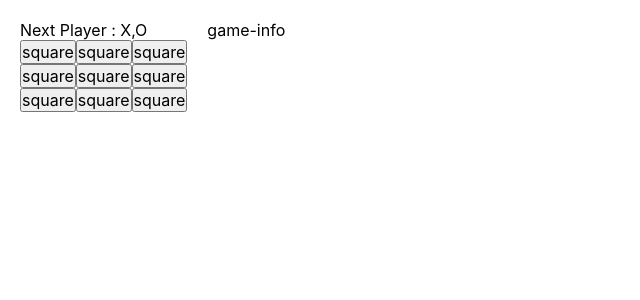
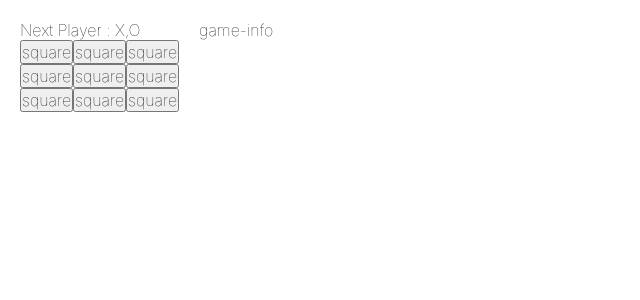
Before and after one commit to JEJU-Ratus/fc-react, a React (Create React App) app in the folder tictactoe/: page / in a window 1280 px wide. Shown: the top 300 px of the page, without its empty margins (0-640 px from the left). Built offline with nearby package versions, Linux system fonts and the light colour scheme.

Commit message:
feat : reset css 추가

```diff
--- a/tictactoe/src/reset.css
+++ b/tictactoe/src/reset.css
@@ -15,6 +15,7 @@ a:hover{
     padding: 0px;
     font-family: -apple-system,BlinkMacSystemFont,"Malgun Gothic","맑은 고딕",helvetica,"Apple SD Gothic Neo",sans-serif;
     font-size: 16px;
+    font-weight: 100;
 }
 
 /* 브라우저는 이미지를 글씨로 이해함. 그러므로 블록으로 만들어서 높이를 조절 */
```
